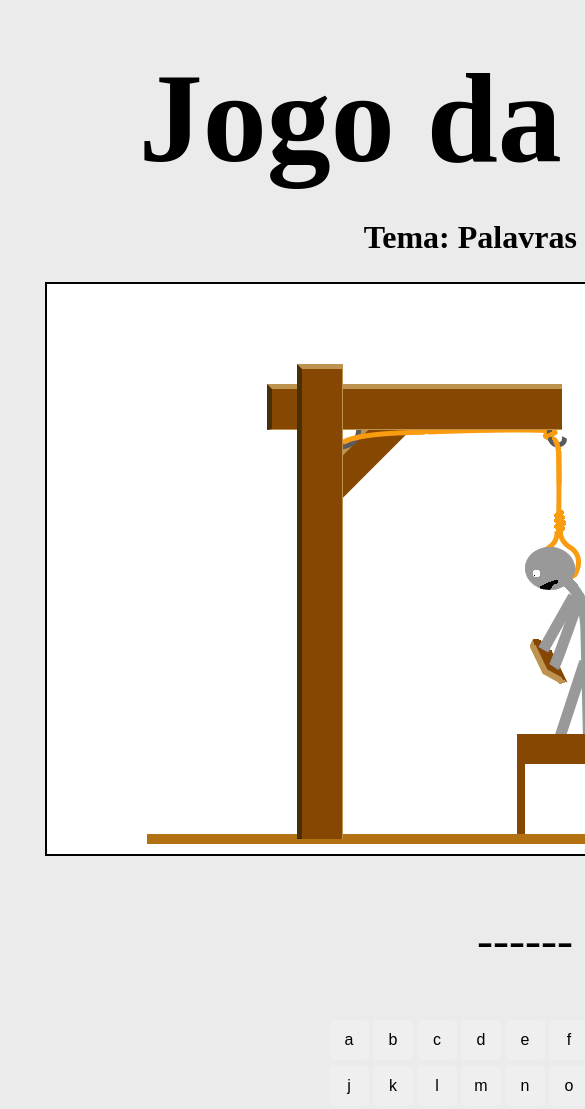
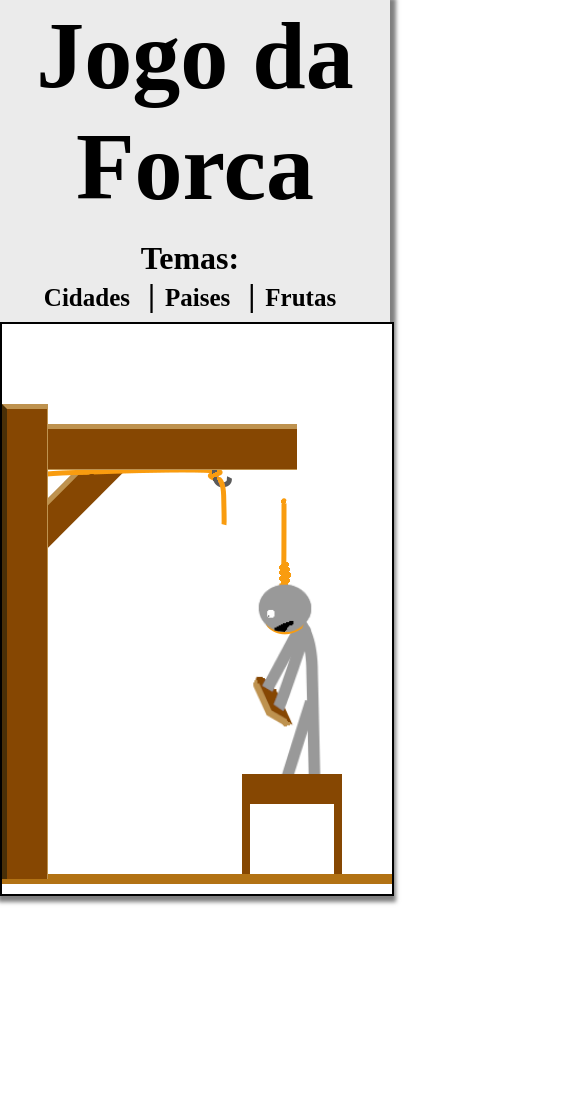
Before and after one commit to AllanGaiteiro/forca-jogo-css, a plain HTML site: page index.html in a window 390 px wide. Shown: the top 1109 px of the page, 585 px wide, since content can reach past the window. Drawn offline with Linux system fonts and the light colour scheme.

Commit message:
atualizasao

```diff
--- /dev/null
+++ b/css/style.scss
@@ -0,0 +1,294 @@
+body {
+    margin: 0px;
+}
+
+.container {
+    margin          : auto;
+    background-color: #ebebeb;
+    width           : 960px;
+    padding         : 45px;
+    box-shadow      : 2px 2px 4px 4px rgba(0, 0, 0, 0.5);
+
+    @media(max-width: 700px) {
+        width  : 100%;
+        padding: 0px;
+    }
+}
+
+header {
+    position  : relative;
+    margin    : auto;
+    text-align: center;
+
+    h1 {
+        margin       : 0px;
+        font-size    : 8rem;
+        margin-bottom: 100px;
+    }
+
+    .temas {
+        position: absolute;
+        top     : 160px;
+        width   : 400px;
+        left    : calc(50% - 200px);
+        z-index : 5;
+
+        h2 {
+            margin   : auto;
+            font-size: 2rem;
+
+            a {
+                display     : inline-block;
+                font-size   : 25px;
+                margin-left : 10px;
+                margin-right: 10px;
+                transition  : 0.2s all;
+            }
+
+            a:hover {
+                color          : red;
+                text-decoration: underline;
+            }
+
+            @media(max-width: 700px) {}
+        }
+
+        @media (max-width: 700px) {
+
+            margin-top: 80px;
+            width     : 100%;
+        }
+    }
+
+    @media (max-width: 700px) {
+        h1 {
+            font-size: 6rem;
+        }
+
+        width: 100%;
+    }
+}
+
+#forca {
+    margin          : auto;
+    position        : relative;
+    width           : 100%;
+    height          : 570px;
+    border          : 2px solid black;
+    background-color: white;
+
+    #alicer {
+        position        : absolute;
+        top             : 550px;
+        left            : 100px;
+        background-color: #B27214;
+        width           : 500px;
+        height          : 10px;
+
+        @media(max-width: 700px) {
+            width  : 100%;
+            left   : 0px;
+            padding: 0px;
+        }
+    }
+
+    #madSuport {
+        position : absolute;
+        top      : 150px;
+        left     : 240px;
+        transform: rotateZ(-45deg);
+
+        width           : 150px;
+        height          : 30px;
+        background-color: #864702;
+        border-left     : 5px solid rgb(73, 47, 7);
+        border-top      : 5px solid rgb(190, 146, 79);
+
+        @media (max-width:700px) {
+            left: 0px;
+        }
+    }
+
+    .pe {
+        background-color: #864702;
+
+        width : 10%;
+        height: 100%;
+
+    }
+
+    .pessoa {
+        position : absolute;
+        top      : 280px;
+        left     : 480px;
+        animation: mecher 1s alternate-reverse infinite;
+
+        @media(max-width:700px) {
+            left: calc(100% - 140px);
+        }
+
+        @keyframes mecher {
+            to {
+                transform: scale(1, 1);
+
+            }
+
+            from {
+                transform: scale(1.05, 1.1);
+            }
+        }
+    }
+
+    #cabeca {
+        position: absolute;
+        top     : 255px;
+        left    : 470px;
+
+        @media(max-width:700px) {
+            left: calc(100% - 140px);
+        }
+    }
+
+    #cordaCabo {
+        position: absolute;
+        top     : -234px;
+        left    : -700px;
+
+        @media(max-width:700px) {
+            margin-left: -500px;
+            left       : -100%;
+        }
+    }
+
+    #cordaCabeca {
+        position: absolute;
+        top     : 160px;
+        /*190 maximmo*/
+        left    : 483px;
+
+        @media(max-width:700px) {
+            left: calc(100% - 137px);
+            top : 172px;
+        }
+    }
+
+    #madPric {
+        position        : absolute;
+        top             : 80px;
+        left            : 250px;
+        background-color: #864702;
+        border-left     : 5px solid rgb(73, 47, 7);
+        border-top      : 5px solid rgb(190, 146, 79);
+        border-right    : 1px solid rgb(190, 146, 79);
+        width           : 40px;
+        height          : 470px;
+
+        @media(max-width:700px) {
+            left: 0px;
+        }
+    }
+
+
+
+    #madCima {
+        position: absolute;
+        top     : 100px;
+        left    : 220px;
+
+        width           : 290px;
+        height          : 40px;
+        background-color: #864702;
+        border-left     : 5px solid rgb(73, 47, 7);
+        border-top      : 5px solid rgb(190, 146, 79);
+        border-bottom   : 1px solid rgb(190, 146, 79);
+
+        @media(max-width:700px) {
+            left: 0px;
+        }
+    }
+
+
+
+    /* banco */
+
+    #banco {
+        position       : absolute;
+        top            : 450px;
+        left           : 470px;
+        width          : 100px;
+        height         : 100px;
+        display        : flex;
+        justify-content: space-around;
+
+        @media (max-width:700px) {
+            left: calc(100% - 150px);
+        }
+    }
+
+    #banc {
+        width           : 100%;
+        height          : 30%;
+        background-color: #864702;
+
+
+    }
+
+    @media(max-width: 700px) {
+        width  : 100%;
+        padding: 0px;
+    }
+
+}
+
+
+/*  button*/
+
+#divBtn {
+
+    text-align: center;
+
+}
+
+button {
+    margin       : 2px;
+    width        : 40px;
+    height       : 40px;
+    font-size    : 1rem;
+    border-radius: 5px;
+    border       : none;
+    cursor       : pointer;
+}
+
+#palavras {
+    position  : relative;
+    margin-top: 0px;
+    margin    : auto;
+    text-align: center;
+
+    width    : 400px;
+    font-size: 2rem;
+
+    #texto {
+        visibility: hidden;
+        margin    : 0px;
+    }
+
+    #texto2 {
+        margin-top: 20px;
+        font-size : 3rem;
+    }
+
+    #res {
+        margin  : 0px;
+        position: absolute;
+        top     : 00px;
+
+        width : 100%;
+        height: 60px;
+    }
+
+    @media(max-width: 700px) {
+        margin: 0px;
+        width : 100%;
+    }
+}
--- a/index.html
+++ b/index.html
@@ -12,33 +12,46 @@
     <div class="container">
         <header>
             <h1>Jogo da Forca</h1>
-            <h2>Tema: Palavras Dificeis</h2>
+            <div class="temas">
+                <h2>Temas:<br>
+                    <a onclick="inicializar('capitais')">Cidades</a>
+                    |<a onclick="inicializar('paises')">Paises</a>
+                    |<a onclick="inicializar('frutas')">Frutas</a>
+                </h2>
+            </div>
+
+
         </header>
+        <main>
             <div id="forca">
 
                 <div id="alicer"></div>
                 <div id="madSuport"></div>
+                <div class="pessoaCompleta">
                     <img src="images/corpoPess.png" class="pessoa" alt="">
+                    <img id="cordaCabeca" src="images/cordaCabeca.png" alt="">
+                    <img id="cabeca" class="pessoa" src="images/cabPess.png" alt="">
+                </div>
                 <img id="cordaCabo" src="images/corda.png" alt="">
-            <img id="cordaCabeca" src="images/cordaCabeca.png" alt="">
-            <img  id="cabeca" class="pessoa" src="images/cabPess.png" alt="">
                 <div id="madCima"></div>
                 <div id="madPric"></div>
-
                 <div id="banco">
-
                     <div class="pe"></div>
                     <div id="banc"></div>
                     <div class="pe"></div>
                 </div>
             </div>
+
+
             <div id="palavras">
 
-            <p id ="texto"></p>
-            <p id ="texto2"></p>
+                <p id="texto"></p>
+                <p id="texto2"></p>
                 <h1 id="res"></h1>
-            <div id="divBtn" ></div>
+                <div id="divBtn"></div>
             </div>
+        </main>
+
 
 
     </div>
--- a/js/script.js
+++ b/js/script.js
@@ -1,4 +1,4 @@
-(function () {
+
 var divbot = document.getElementById('divBtn')
 var text = document.getElementById('texto')
 var text2 = document.getElementById('texto2')
@@ -7,28 +7,79 @@
 var maxletra
 var letras = 'abcdefghijklmnopqrstuvwxyz'
 var buttons = []
+var TodasPalavras = {
+    paises: [
+        'china', 'indonesia', 'brasil',
+        'paquistao', 'nigeria',
+        'russia', 'Japão', 'filipinas',
+        'vietna', 'egito', 'alemanha',
+        'turquia', 'tailândia', 'frança',
+        'italia', 'ucrânia', 'colômbia',
+        'espanha', 'sudao',
+    ],
+    capitais: [
+        'pequin', '	jacarta', 'brasília',
+        'islamabade', 'abuja',
+        'moscovo', 'tóquio', 'manila',
+        'hanói', 'cairo', 'berlim',
+        'ancara', 'banguecoque', 'paris',
+        'roma', 'quieve', 'bogotá', 'madrid'
+    ],
+    frutas: [
+        'abacate',
+        'abacaxi',
+        'banana',
+        'caqui',
+        'coco',
+        'figo',
+        'laranja',
+        'limão',
+        'mamão',
+        'manga',
+        'maracujá',
+        'marmelo',
+        'maça',
+        'melancia',
+        'melão',
+        'pera',
+        'pêssego',
+        'tangerina',
+        'uva'
+    ]
+}
+
 var maxButton
 var positIni
 var perd
 var venc
 var palvrEscolid
-    var palavDif =
-        [
+var conjunt_Escolido = []
+function tradePalavra(temas) {
+    //alert(conjunt_Escolido.length)
+    if (temas == 'paises') {
+        conjunt_Escolido = TodasPalavras.paises
+    } else if (temas == 'capitais') {
+        conjunt_Escolido = TodasPalavras.capitais
 
-            'acender','afilhado','ardiloso',/*'Áspero','assombração',*/'asterisco','basquete','caminho','champanhe','chiclete','chuveiro','coelho','contexto'/*,'convivência','coração'*/,'desalmado','eloquente','esfirra','esquerdo',/*'exceção',*/'fugaz','gororoba','heterossexual','horrorizado','impacto',/*'independência',*/'modernidade','oftalmologista','otorrinolaringologista',/*'paralelepípedo','prognósticio',*/'quarentena','quimera',/*'refeição',*/'reportagem','sino','taciturno',/*'tênue',*/'visceral'
-        ]
-    function tradePalavra() {
-        //alert(palavDif.length)
+    } else if (temas == 'frutas') {
+        conjunt_Escolido = TodasPalavras.frutas
 
-        palvrEscolid = palavDif[Math.floor(Math.random()* palavDif.length)]
+    }
+
+
+
+
+
+    palvrEscolid = conjunt_Escolido[Math.floor(Math.random() * conjunt_Escolido.length)]
     //alert(palvrEscolid)
     text.innerHTML = palvrEscolid
+    res.innerHTML = palvrEscolid
     letratext = text.innerHTML.match(/[abcdefghijklmnopqrstuvwxyz]/ig)
     maxletra = letratext.length
     //////alert(maxletra)
     //////////
     text2.innerHTML = null
-        for(var i = 0; i < maxletra; i++){
+    for (var i = 0; i < maxletra; i++) {
         text2.innerHTML += '-'
 
     }
@@ -36,8 +87,9 @@
 }
 
 
-    function inicializar() {
-        tradePalavra()
+function inicializar(p) {
+    var temas = p
+    tradePalavra(temas)
     carregar()
 }
 function carregar() {
@@ -95,13 +147,10 @@
 
     venc = text.innerHTML.match(/[-| |]/ig)
     if (venc.length == maxletra) {
-            alert(' Voce venceu')
+
+        alert(`<h2 style: "color:red">a palvra era ${text2.innerHTML}, Voce venceu</h2>`)
         window.location.href = 'index.html';
     } else {
 
     }
 }
-
-    //texto.slice(9,14)
-    inicializar()
-}())
```
Also changed, not shown: css/style.css, index copy.html (added), 1 other file. Lines whose indentation alone changed are shown as unchanged.
